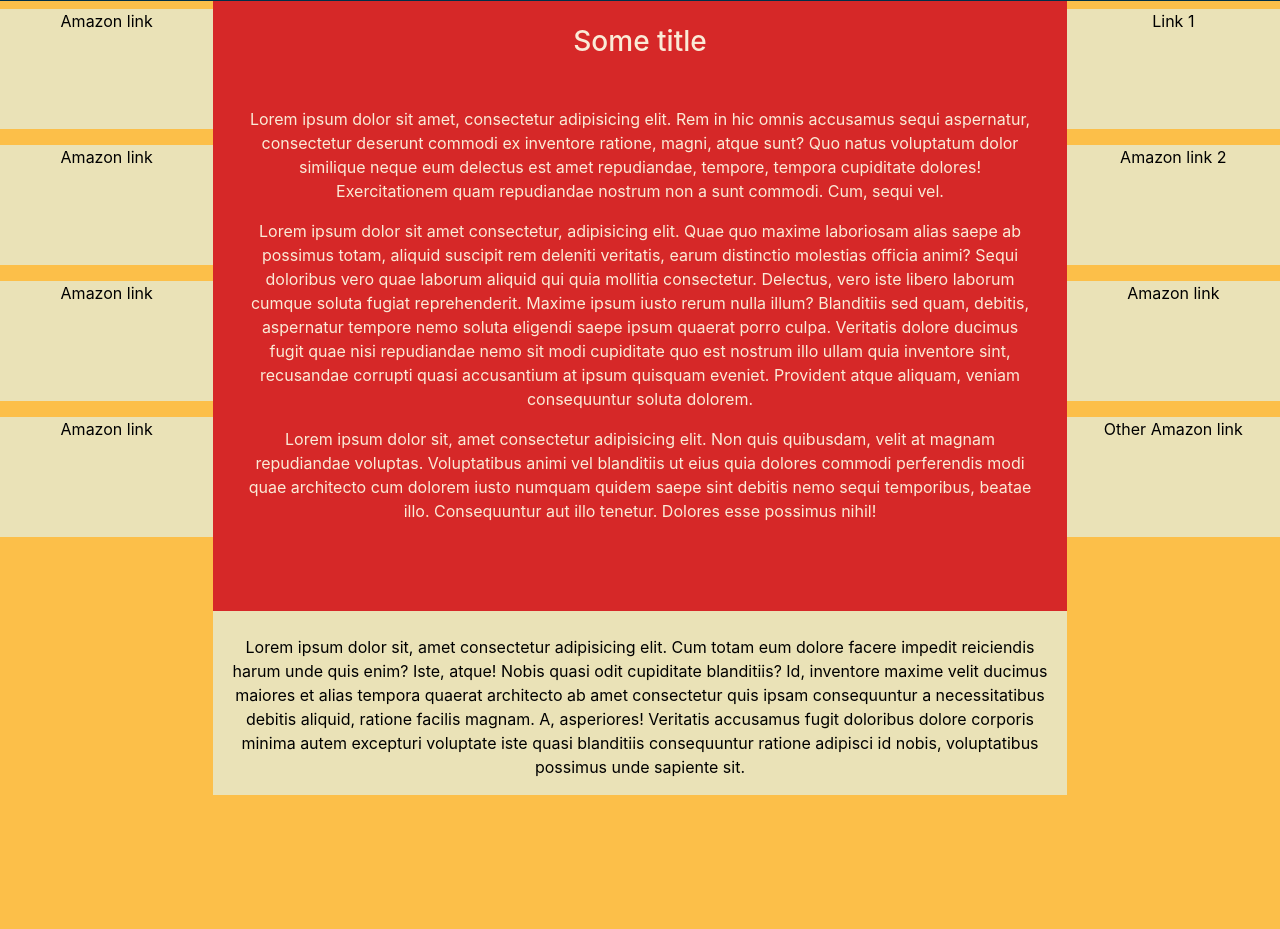
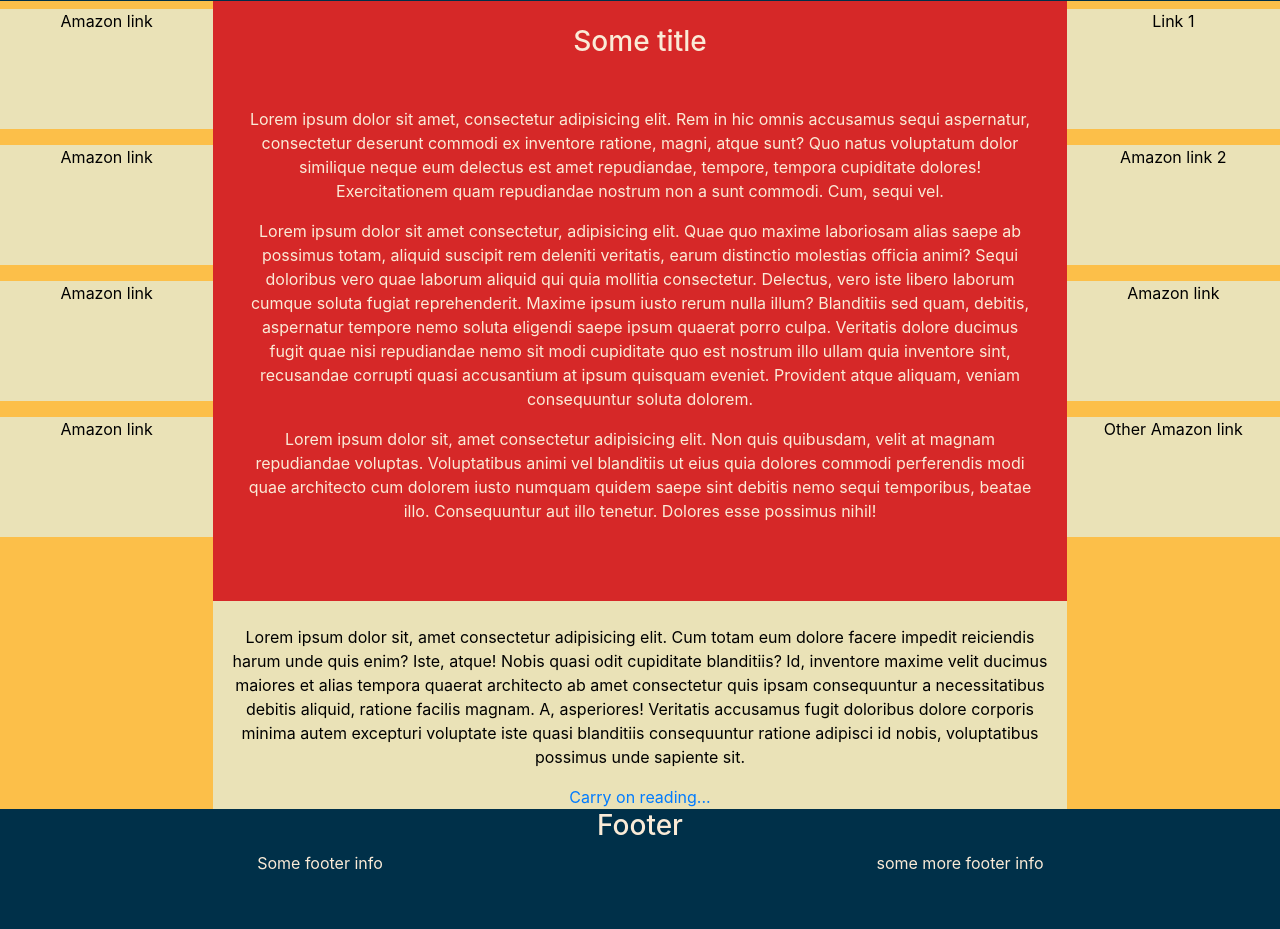
Before and after one commit to MrColorado35/something, a plain HTML site: page index.html in a window 1280 px wide. Shown: the part 599-1528 px from the top of the page. Before the commit the page ends 1394 px from the top, so only its background shows below. Drawn offline with nearby package versions, Linux system fonts and the light colour scheme.

Commit message:
some more job to description

```diff
--- a/assets/css/style.css
+++ b/assets/css/style.css
@@ -43,3 +43,12 @@ body {
 .text-black {
     color: #000;
 }
+
+#footer {
+    /* position: fixed; */
+    bottom: 0;
+    left: 0;
+    min-height: 120px;
+    width: 100%;
+
+}
--- a/index.html
+++ b/index.html
@@ -14,15 +14,15 @@
 </head>
 <body>
 <div class="container-fluid ">
-    <div class="row min-height bg-blueish" >
+    <div class="row min-height bg-blueish mb-0" >
             <div class="col-10 text-center mx-auto my-auto w-100 h-100 pt-0 mt-0">
                 <h1 class="mx-auto my-4">Some heading</h1>
                 <h3 class="my-3">Some subheader that goes underneath</h3>
             </div>
     </div>
 </div>
-<div class="container-fluid">
-    <div class="row min-height h-100">
+<div class="container-fluid mb-0">
+    <div class="row min-height h-100 mb-0">
             <div class="d-none d-md-block col-md-2">
                 <div class="row">
                     <div class="col-12 bg-lemon my-2 hei text-center text-black">Amazon link</div>
@@ -31,9 +31,9 @@
                     <div class="col-12 bg-lemon my-2 hei text-center text-black">Amazon link</div>
                 </div>
             </div>
-            <div class="col-12 col-md-8 mx-auto py-4 h-100 bg-red">
+            <div class="col-12 col-md-8 mx-auto py-4  bg-red">
                 <h3 class="mx-auto text-center">Some title</h3>
-                <div class="col-12 text-center my-4 py-4 mx-auto">
+                <div class="col-12 text-center mt-4 py-4 mx-auto">
                     <p>Lorem ipsum dolor sit amet, consectetur adipisicing elit. Rem in hic omnis accusamus sequi aspernatur, consectetur deserunt commodi ex inventore ratione, magni, atque sunt? Quo natus voluptatum dolor similique neque eum delectus est amet repudiandae, tempore, tempora cupiditate dolores! Exercitationem quam repudiandae nostrum non a sunt commodi. Cum, sequi vel.</p>
                     <p>Lorem ipsum dolor sit amet consectetur, adipisicing elit. Quae quo maxime laboriosam alias saepe ab possimus totam, aliquid suscipit rem deleniti veritatis, earum distinctio molestias officia animi? Sequi doloribus vero quae laborum aliquid qui quia mollitia consectetur. Delectus, vero iste libero laborum cumque soluta fugiat reprehenderit. Maxime ipsum iusto rerum nulla illum? Blanditiis sed quam, debitis, aspernatur tempore nemo soluta eligendi saepe ipsum quaerat porro culpa. Veritatis dolore ducimus fugit quae nisi repudiandae nemo sit modi cupiditate quo est nostrum illo ullam quia inventore sint, recusandae corrupti quasi accusantium at ipsum quisquam eveniet. Provident atque aliquam, veniam consequuntur soluta dolorem.</p>
                     <p>Lorem ipsum dolor sit, amet consectetur adipisicing elit. Non quis quibusdam, velit at magnam repudiandae voluptas. Voluptatibus animi vel blanditiis ut eius quia dolores commodi perferendis modi quae architecto cum dolorem iusto numquam quidem saepe sint debitis nemo sequi temporibus, beatae illo. Consequuntur aut illo tenetur. Dolores esse possimus nihil!</p>
@@ -51,9 +51,20 @@
         <div class="row ">
             <div class="col-12 pt-4 mt-0 col-md-8 bg-lemon text-center mx-auto">
                 <p class="text-black">Lorem ipsum dolor sit, amet consectetur adipisicing elit. Cum totam eum dolore facere impedit reiciendis harum unde quis enim? Iste, atque! Nobis quasi odit cupiditate blanditiis? Id, inventore maxime velit ducimus maiores et alias tempora quaerat architecto ab amet consectetur quis ipsam consequuntur a necessitatibus debitis aliquid, ratione facilis magnam. A, asperiores! Veritatis accusamus fugit doloribus dolore corporis minima autem excepturi voluptate iste quasi blanditiis consequuntur ratione adipisci id nobis, voluptatibus possimus unde sapiente sit. </p>
+                <a href="#"> Carry on reading...</a>
             </div>
         </div>
     </div>
 
+        <div class="container-fluid bg-blueish" id="footer">
+            <div class="row text-center">
+                <div class="col-12">
+                    <h3 class="">Footer</h3>
+                </div>
+                <div class="col-12 col-md-6">Some footer info</div>
+                <div class="col-12 col-md-6">some more footer info</div>
+            </div>
+        </div>
+
 </body>
 </html>
```
